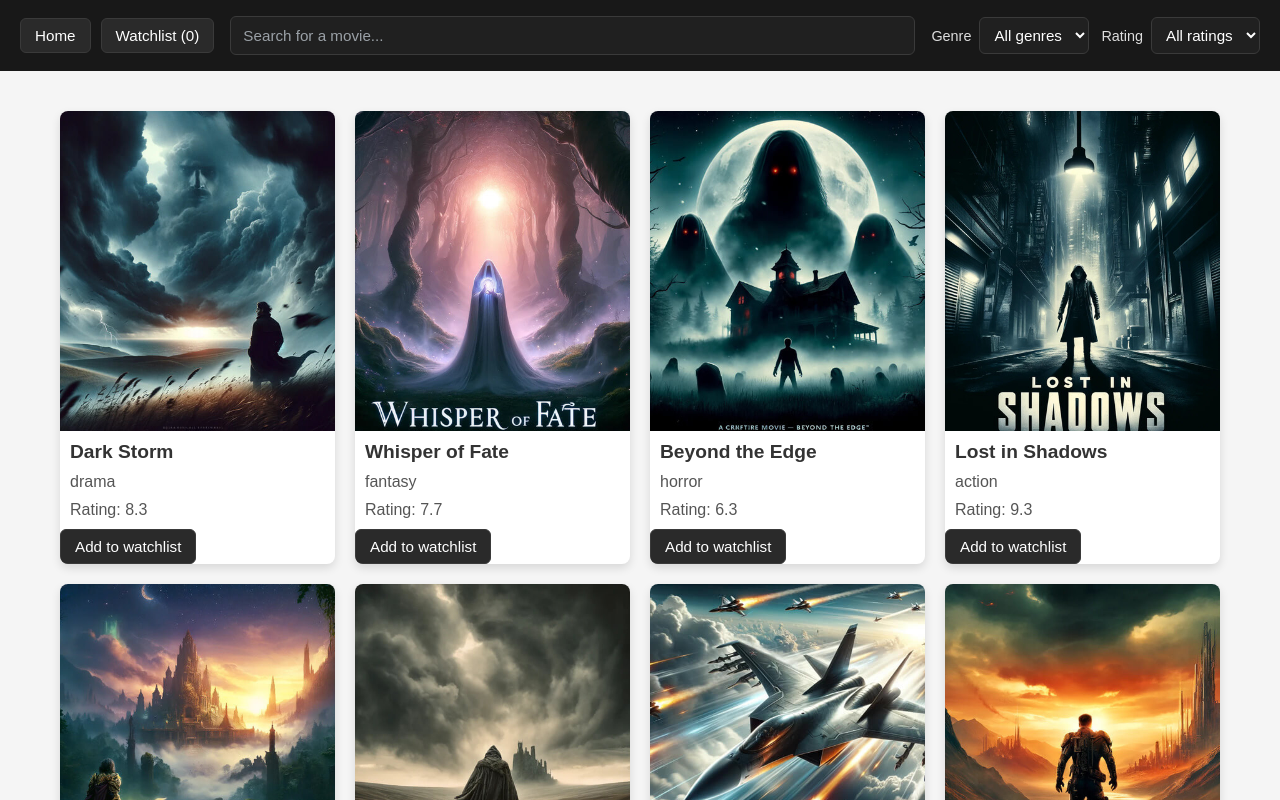
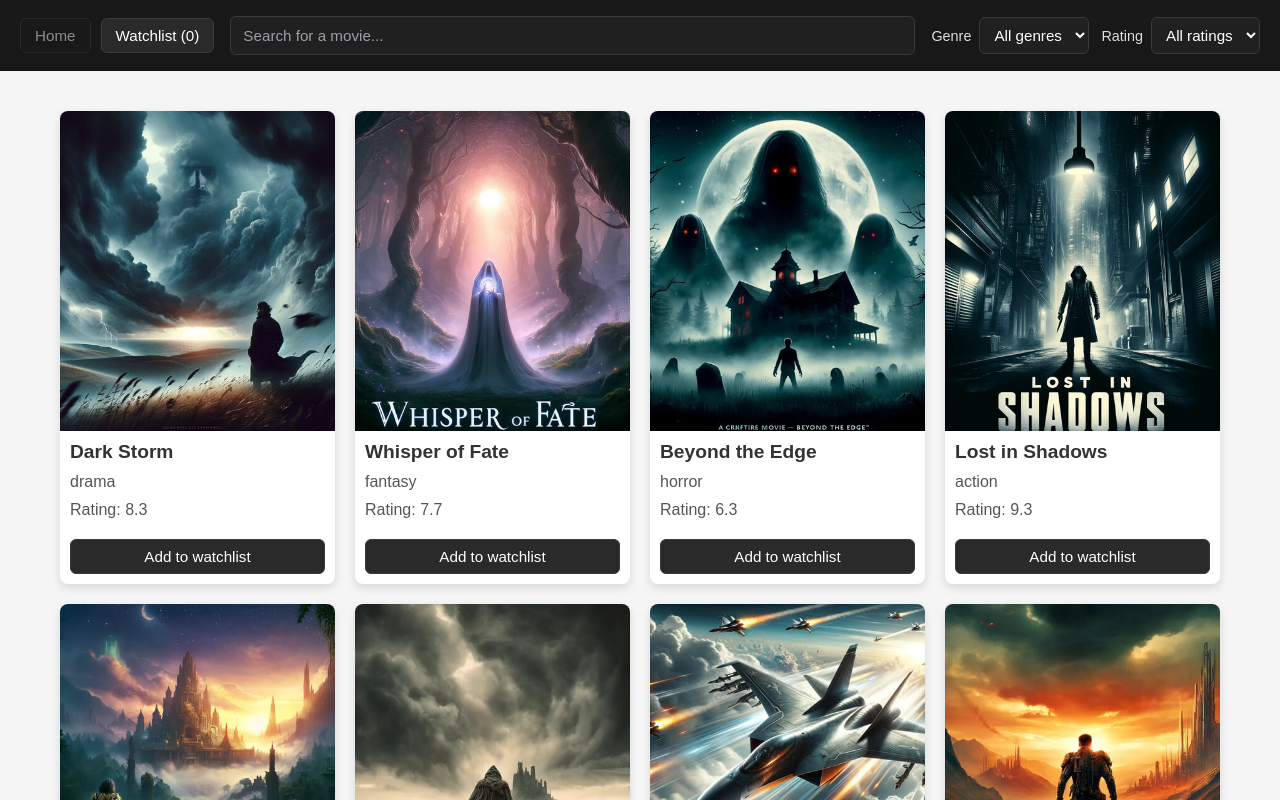
Before and after one commit to Balan-Razvan/React-Razvan-Balan, a React (Vite) app: page /watchlist in a window 1280 px wide. Shown: the top 800 px of the page. Built offline with nearby package versions, Linux system fonts and the light colour scheme.

Commit message:
bugfixes and polish

```diff
--- a/src/components/Header/Header.jsx
+++ b/src/components/Header/Header.jsx
@@ -19,15 +19,15 @@ export default function Header({
       <div className="buttons-wrapper">
         <Button
           type="button"
-          onClick={() => {onToggleWatchlist}}
-          disabled={showWatchList === true}
+          onClick={() => onToggleWatchlist()}
+          disabled={showWatchList === false}
           >
           Home
         </Button>
         <Button
           type="button"
-          onClick={() => {onToggleWatchlist}}
-          disable={showWatchList === false}
+          onClick={() => onToggleWatchlist()}
+          disable={showWatchList === true}
           >
           Watchlist ({watchlistCount})
         </Button>
--- a/src/components/MovieCard/MovieCard.css
+++ b/src/components/MovieCard/MovieCard.css
@@ -41,3 +41,8 @@
     height: 220px;
   }
 }
+
+.movie-card .btn {
+  margin: 10px;
+  width: calc(100% - 20px);
+}
--- a/src/components/basic/Button/Button.css
+++ b/src/components/basic/Button/Button.css
@@ -10,6 +10,21 @@
     transform 0.05s ease;
 }
 
+.btn:hover:not(:disabled) {
+  background: #333;
+  border-color: #4a4a4a;
+}
+
+.btn:active:not(:disabled) {
+  transform: translateY(1px);
+}
+
+.btn:disabled {
+  opacity: 0.5;
+  cursor: pointer;
+  background: #1a1a1a;
+}
+
 .btn:hover {
   background: #333;
   border-color: #4a4a4a;
```
